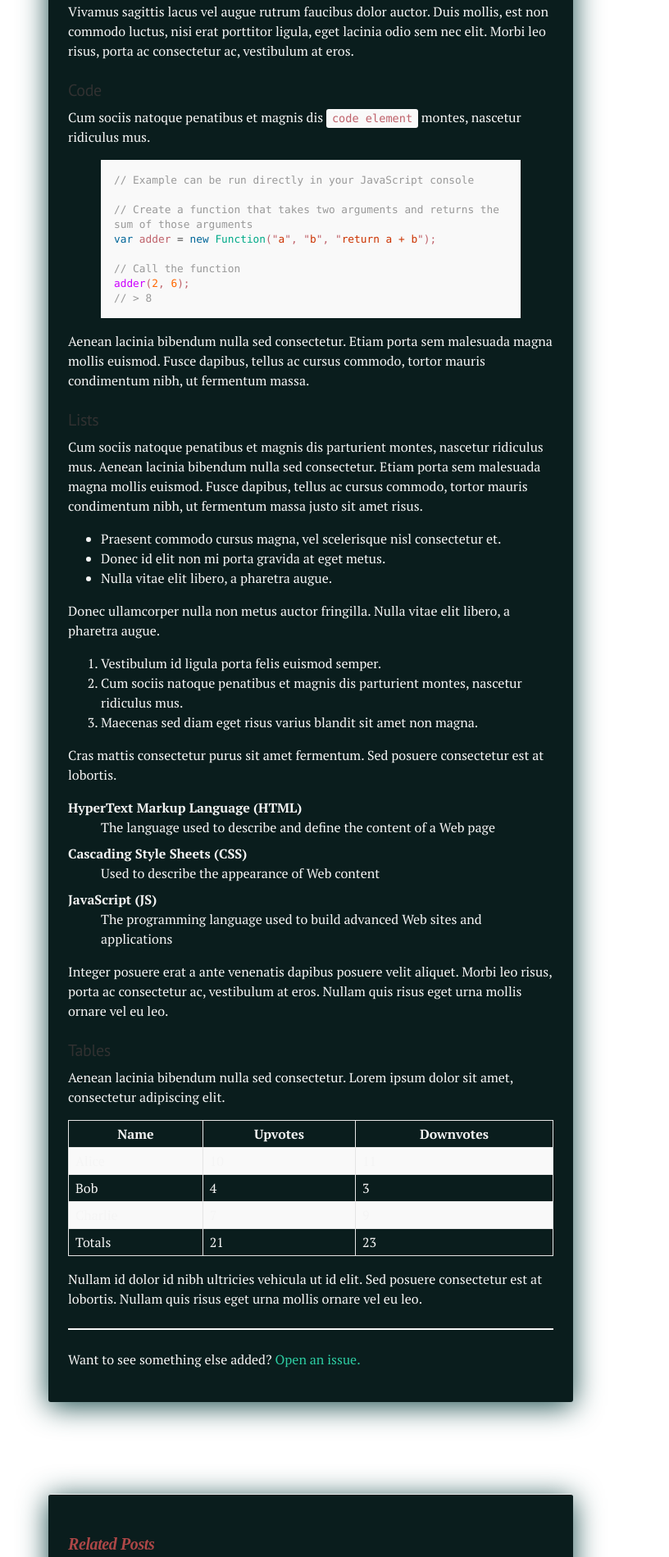
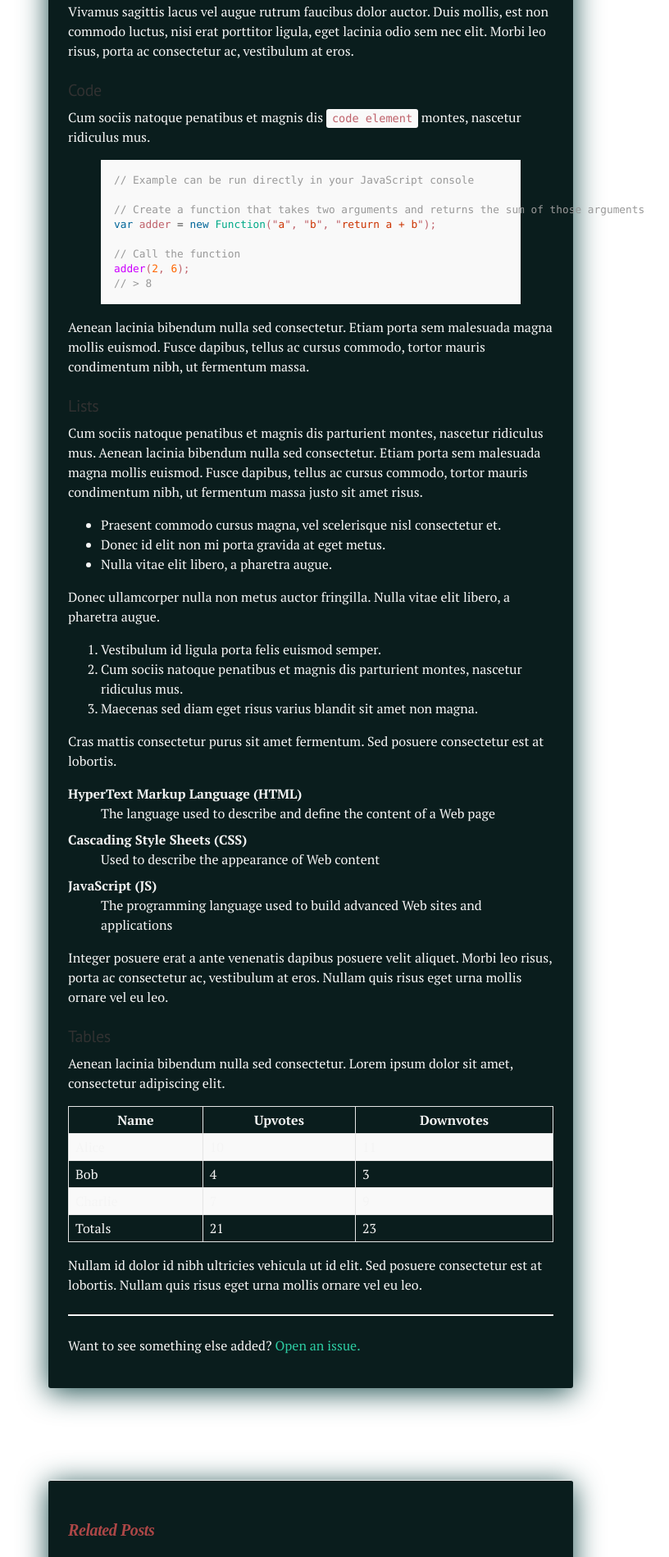
Before and after one commit to DharmeshPandav/dharmeshpandav.github.io, a Jekyll site: the page built from _posts/2014-01-01-example-content.md, in a window 1280 px wide. Shown: the part 999-2898 px from the top of the page at 82% size, without its empty margins (261-1077 px from the left). Built offline with Jekyll 4.4.1, drawn with Linux system fonts in a browser that asks for light colours; nearby versions of some CDN libraries; Markdown is read by kramdown in place of the engine named in the settings.

Commit message:
changing theme

```diff
--- a/public/css/poole.css
+++ b/public/css/poole.css
@@ -166,8 +166,8 @@ pre {
   padding: 1rem;
   font-size: .8rem;
   line-height: 1.4;
-  white-space: pre;
-  white-space: pre-wrap;
+  /*white-space: pre;*/
+  /*white-space: pre-wrap;*/
   word-break: break-all;
   word-wrap: break-word;
   background-color: #f9f9f9;
```
